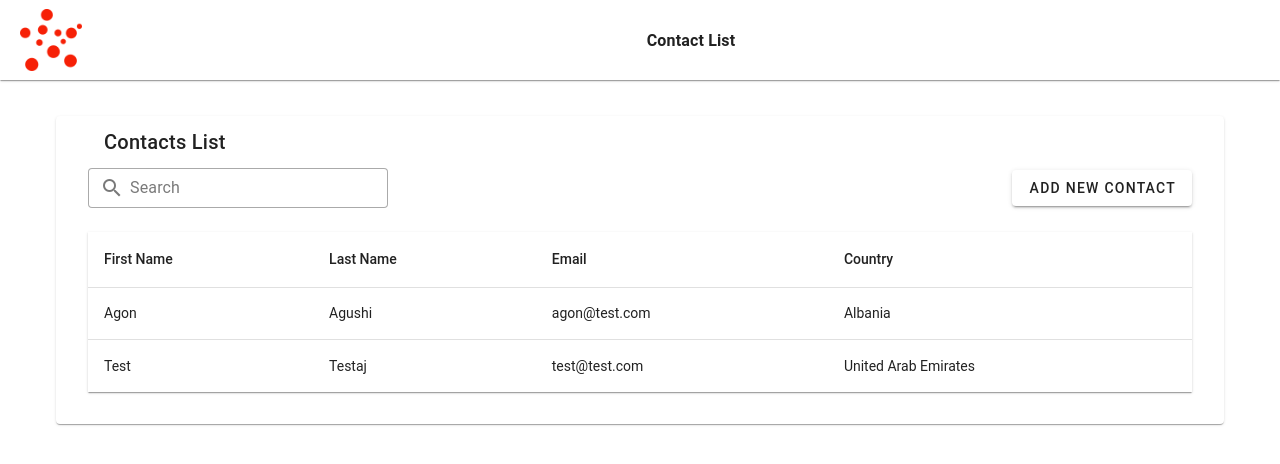
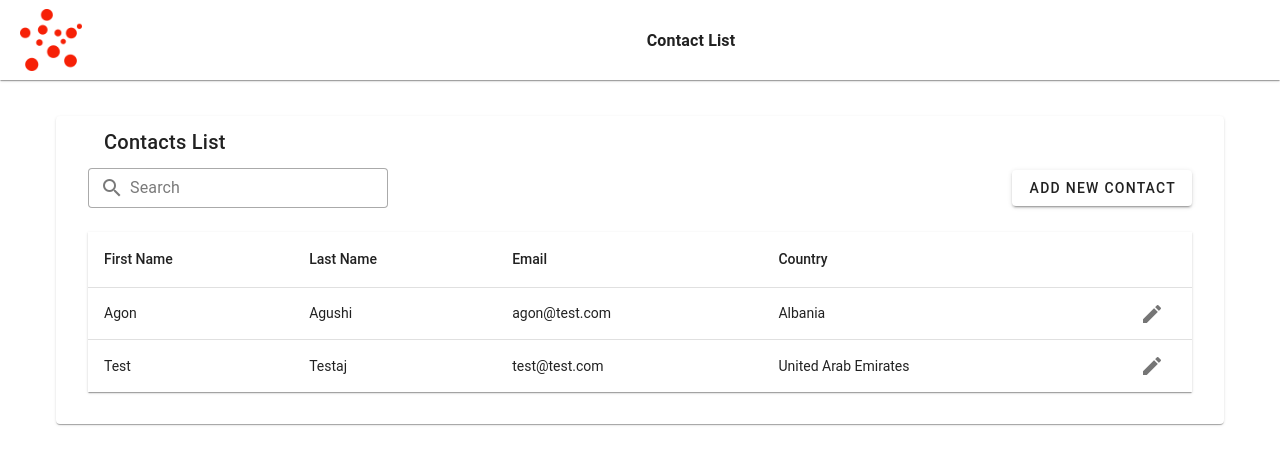
Before and after one commit to agushiagon/Client-Side-Address-Book, a Vue app: page /contact-list in a window 1280 px wide. Shown: the top 464 px of the page. Built offline with nearby package versions, Linux system fonts and the light colour scheme; data requests are answered from the project's data file.

Commit message:
code refactor and added edit icon on table

```diff
--- a/src/api/index.ts
+++ b/src/api/index.ts
@@ -11,10 +11,9 @@ export const fetchContacts = async (): Promise<Contact[]> => {
   }
 }
 
-export const addNewContact = async (contact: Contact): Promise<Contact> => {
+export const addNewContact = async (contact: Contact): Promise<void> => {
   try {
-    const response = await api.post('/users', contact)
-    return response.data
+    await api.post('/users', contact)
   } catch (error) {
     console.error('Error adding contact:', error)
     throw error
--- a/src/pages/ContactList.vue
+++ b/src/pages/ContactList.vue
@@ -42,8 +42,15 @@
                 <td class="text-left">
                   {{ props.item.email }}
                 </td>
-                <td class="text-left">
+                <td class="d-flex align-center justify-space-between">
                   {{ props.item.country }}
+                  <v-btn
+                    icon
+                    :to="{name: 'edit-contact-view', params: { id: props.item.id }}"
+                    variant="plain"
+                  >
+                    <v-icon>mdi-pencil</v-icon>
+                  </v-btn>
                 </td>
               </tr>
             </template>
--- a/src/router/index.ts
+++ b/src/router/index.ts
@@ -21,7 +21,7 @@ const router = createRouter({
     },
     {
       path: '/edit-contact/:id',
-      name: 'hadd-contact-view',
+      name: 'edit-contact-view',
       component: () => import('@/pages/ContactForm.vue'),
       meta: {
         pageTitle: 'Edit Contact',
```
Also changed, not shown: src/types/index.ts (+6 -5 lines).
